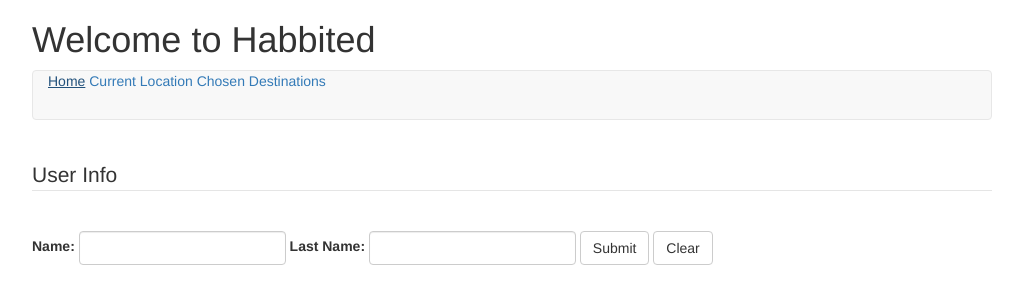
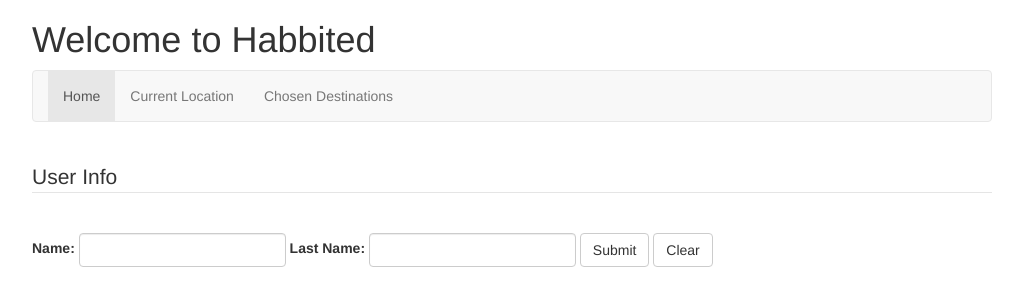
Before and after one commit to Jozefw/Habbited, a plain HTML site: page index.html in a window 1280 px wide. Both pictures are taken after a click on the link "Home". Shown: the whole page, without its empty margins (128-1151 px from the left). Drawn offline with nearby package versions, Linux system fonts and the light colour scheme.

Commit message:
add links

```diff
--- a/app.js
+++ b/app.js
@@ -32,6 +32,20 @@ myApp.controller('userController', function($scope){
 		$scope.userForm.$setPristine();
 		document.getElementById("userInfo").reset();
 	};
+
+
+	$('a').click(function(){
+		$('.navbar li').removeClass('active');
+		console.log(this);
+		($(this).closest('li')).addClass('active');
+	});
+
+
+
+	// $('a').click(function(){
+	// 	$('.navbar li').removeClass('active');
+	// 	($(this).closest('li')).addClass('active');
+	// });
 });
 
 myApp.controller('currentLocationController', function($scope){
--- a/index.html
+++ b/index.html
@@ -19,9 +19,12 @@
 		<h1>Welcome to Habbited</h1>
 		<nav class="navbar navbar-default">
 			<div class="container-fluid">
-				<a href="#/">Home</a>
-				<a href="#/location">Current Location</a>
-				<a href="#/destination">Chosen Destinations</a>
+				<ul class="nav navbar-nav">
+				<li><a href="#/">Home</a></li>
+				<li><a href="#/location">Current Location</a></li>
+				<li><a href="#/destination">Chosen Destinations</a></li>
+				</ul>
+			</div>
 			</nav>
 		</div>
 		<div ng-view></div>
```
Also changed, not shown: user.html (line endings or trailing spaces).
